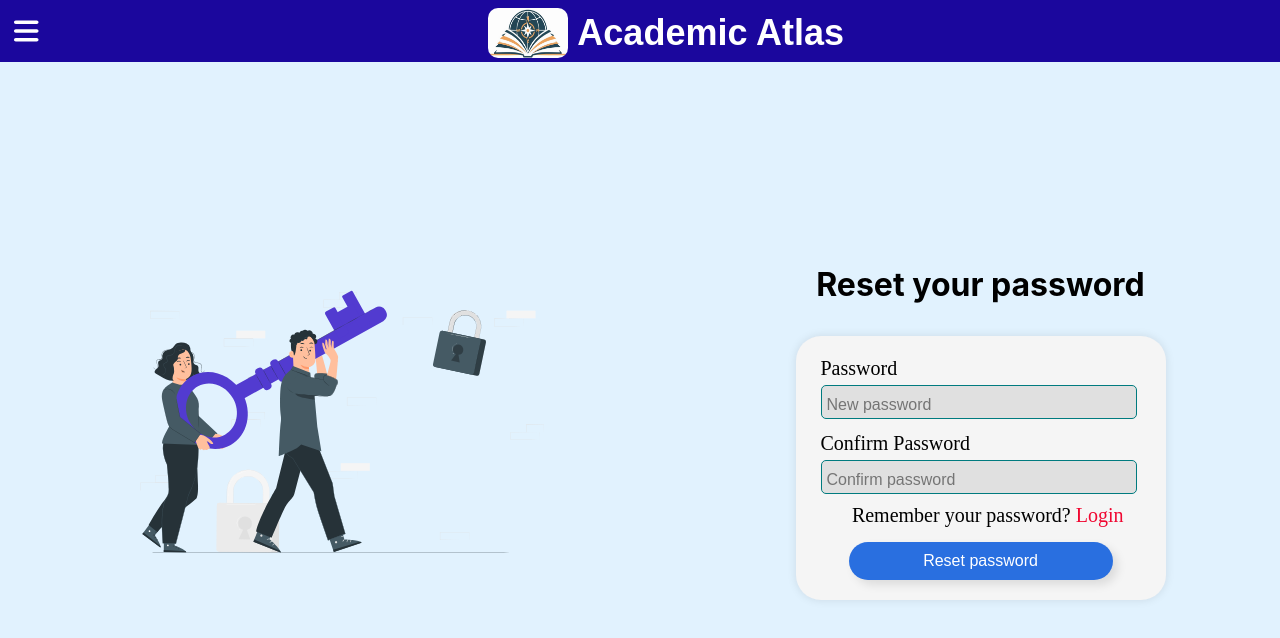
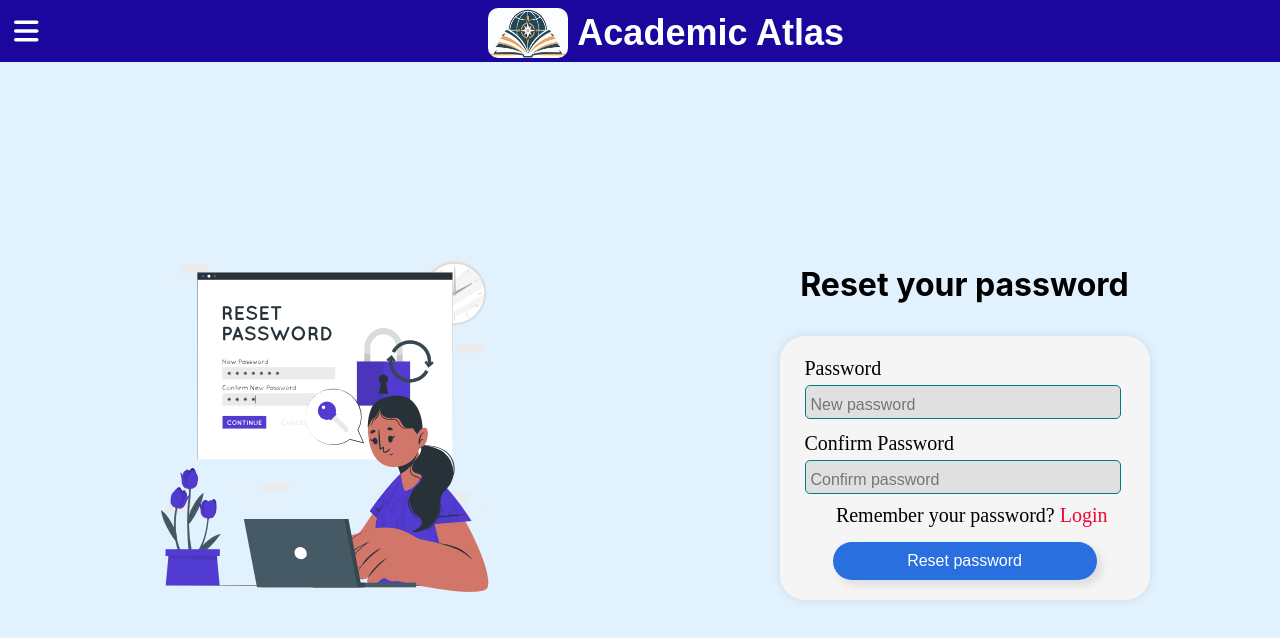
Before and after one commit to nazeer-18/Academic-Atlas, a React (Create React App) app in the folder academic-atlas/: page /resetpassword in a window 1280 px wide. Shown: the top 638 px of the page. Built offline with nearby package versions, Linux system fonts and the light colour scheme.

Commit message:
picture changed for resetpwd page

```diff
--- a/academic-atlas/src/styles/Resetpassword.css
+++ b/academic-atlas/src/styles/Resetpassword.css
@@ -10,7 +10,7 @@
     justify-content: center;
     align-items: center;
     object-fit: contain;
-    width: 35vw;
+    width: 30vw;
     margin: 10px;
     padding: 2px;
 }
```
Also changed, not shown: academic-atlas/src/assets/ResetpwdIcon.svg.
